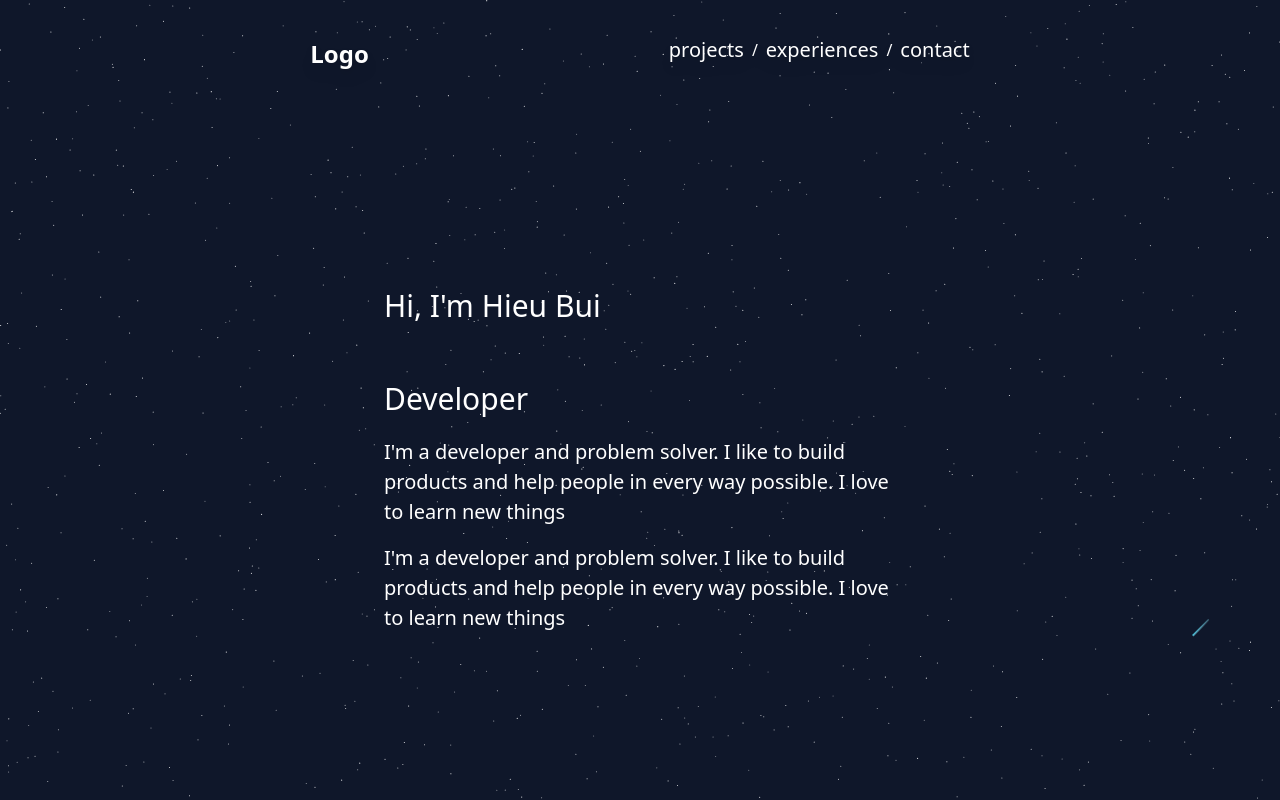
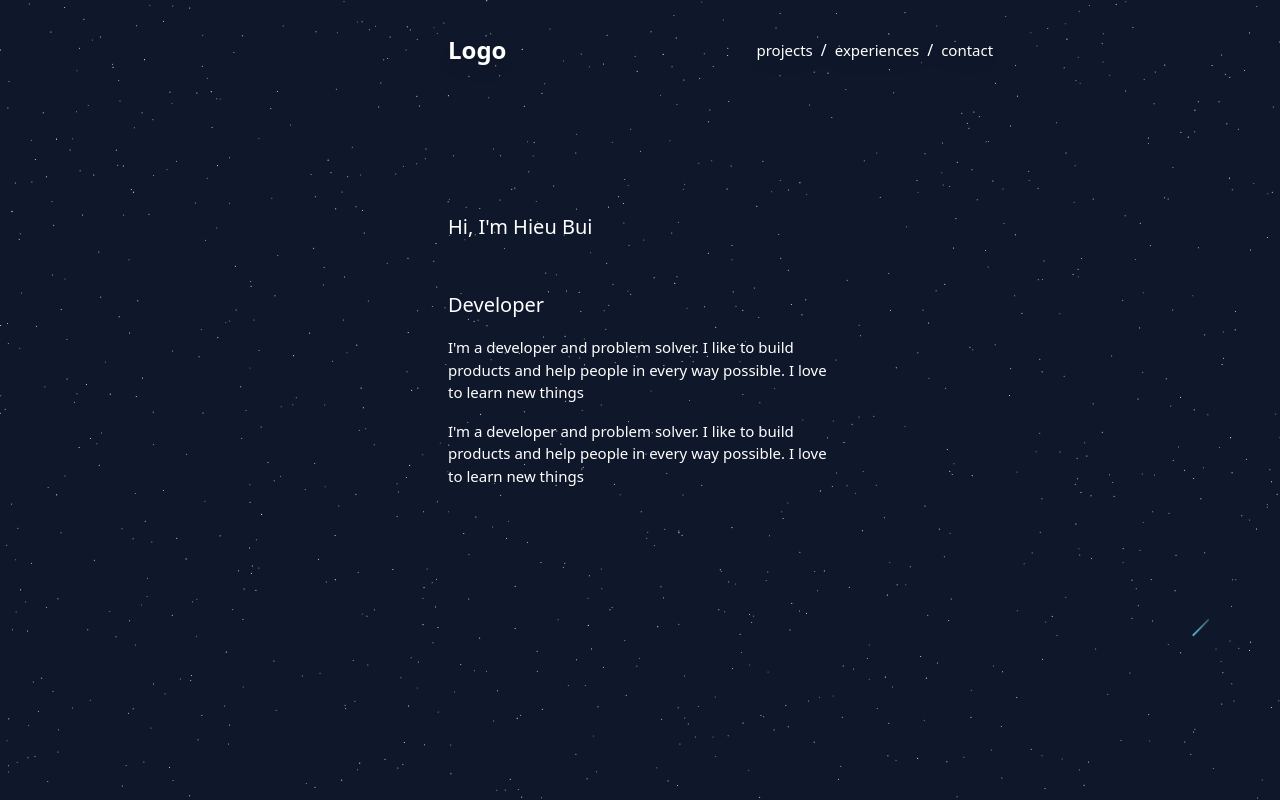
Before and after one commit to hieubui07/website, a Next.js app: page / in a window 1280 px wide. Built offline with nearby package versions, Linux system fonts and the light colour scheme.

Commit message:
fixing navbar

```diff
--- a/app/page.tsx
+++ b/app/page.tsx
@@ -15,7 +15,7 @@ export default function Home() {
         <StarsBackground />
       </div>
       <Navbar/>
-      <Hero/>
+      <Hero />
     </main>
   );
 }
--- a/components/Navbar.tsx
+++ b/components/Navbar.tsx
@@ -17,42 +17,40 @@ const Navbar = () => {
      };
 
     return (
-    <nav className='z-10 mx-auto top-0 left-0 right-0 relative'>
-      <div className=' w-screen h-[100px] drop-shadow-lg'>
-        <div className='px-2 flex justify-between md:justify-evenly items-center w-full h-full'>
-          <div className='flex items-center'>
-            <h1 className='text-3xl font-bold mr-[300px] sm:text-4xl'>
+    <nav className='z-10 top-0 left-0 right-0 relative'>
+      <div className=' w-full h-[100px] drop-shadow-lg'>
+        <div className='pl-6 md:p-0 flex justify-between md:justify-center items-center h-full'>
+          <div className='flex items-center w-[30%]'>
+            <h1 className=' font-bold pr-[100px] xl:pr-[250px] text-[20px]'>
             <Link className='text-2xl text-white' href="/">Logo</Link>
             </h1>
             <ul className='hidden md:flex justify-between items-center gap-2'>
-              <li className='text-white text-xl'><Link href="/projects">projects</Link></li>
+              <li className='text-white text-[15px]'><Link href="/projects">projects</Link></li>
               <h1 className='text-white'>/</h1>
-              <li className='text-white text-xl'><Link href="/experiences">experiences</Link></li>
+              <li className='text-white text-[15px]'><Link href="/experiences">experiences</Link></li>
               <h1 className='text-white'>/</h1>
-              <li className='text-white text-xl'><Link href="/contact">contact</Link></li>
+              <li className='text-white text-[15px]'><Link href="/contact">contact</Link></li>
             </ul>
           </div>
-          <div className='md:hidden mr-4 relative' onClick={handleClick}>
+          <div className='md:hidden p-6 relative border-white' onClick={handleClick}>
             {!nav ? <Image onClick={rotateImage}
               src={rows_white}
               alt=''
               height={40}
               width={40}
-            unoptimized = {false}
             /> : <Image onClick={rotateImage}
               style={{ transform: `rotate(${rotation}deg)` }}
               src={rows_white}
               alt=''
               height={40}
               width={40}
-             unoptimized
             />}
           </div>
         </div>
         <ul className={!nav ? 'hidden' : 'absolute w-full md:hidden flex flex-col justify-center items-center h-[89vh] bg-slate-900 bg-opacity-100 text-white'}>
-          <li className='py-6 text-4xl'><Link onClick={handleClose} href="/projects">projects</Link></li>
-          <li className='py-6 text-4xl'><Link onClick={handleClose} href="/experiences">experiences</Link></li>
-          <li className='py-6 text-4xl'><Link onClick={handleClose} href="/contact">contact</Link></li>
+          <li className='py-6 text-[30px]'><Link onClick={handleClose} href="/projects">projects</Link></li>
+          <li className='py-6 text-[30px]'><Link onClick={handleClose} href="/experiences">experiences</Link></li>
+          <li className='py-6 text-[30px]'><Link onClick={handleClose} href="/contact">contact</Link></li>
         </ul>
       </div>
     </nav>
--- a/components/pages/Hero.tsx
+++ b/components/pages/Hero.tsx
@@ -17,12 +17,12 @@ const Hero = () => {
   });
   */
   return (
-    <div id="home" className="h-[calc(100vh_-_64px)] md:h-[calc(100vh_-_100px)] lg:w-[40%] flex flex-col justify-center items-start mx-4 md:mx-auto z-[1]">
+    <div id="home" className="h-[calc(100vh_-_100px)] w-[75%] md:w-[30%] flex justify-center items-start pt-20 lg:pt-[180px] xl:pt-20 mx-auto z-[1] ">
       <div className=''>
-        <h1 className='text-white py-8 text-[30px]'>Hi, I'm Hieu Bui</h1>
-        <h1 className='text-white py-4 text-[30px]'>Developer</h1>
-        <h1 className='text-white text-[20px]'> I'm a developer and problem solver. I like to build products and help people in every way possible. I love to learn new things</h1>
-        <h1 className='text-white py-4 text-[20px]'> I'm a developer and problem solver. I like to build products and help people in every way possible. I love to learn new things</h1>
+        <h1 className='text-white py-8 text-[20px]'>Hi, I'm Hieu Bui</h1>
+        <h1 className='text-white py-4 text-[20px]'>Developer</h1>
+        <h1 className='text-white text-[15px]'> I'm a developer and problem solver. I like to build products and help people in every way possible. I love to learn new things</h1>
+        <h1 className='text-white py-4 text-[15px]'> I'm a developer and problem solver. I like to build products and help people in every way possible. I love to learn new things</h1>
       </div>
 
 
--- a/next.config.ts
+++ b/next.config.ts
@@ -1,14 +1,10 @@
 import type { NextConfig } from "next";
 
-/** @type {import('next').NextConfig} */
-const nextConfig = {
+const nextConfig: NextConfig = {
   images: {
     unoptimized: true, // Disable image optimization
   },
   /* Add other configuration options here */
 };
 
-module.exports = nextConfig;
-
-
 export default nextConfig;
```
Lines whose indentation alone changed are shown as unchanged.
